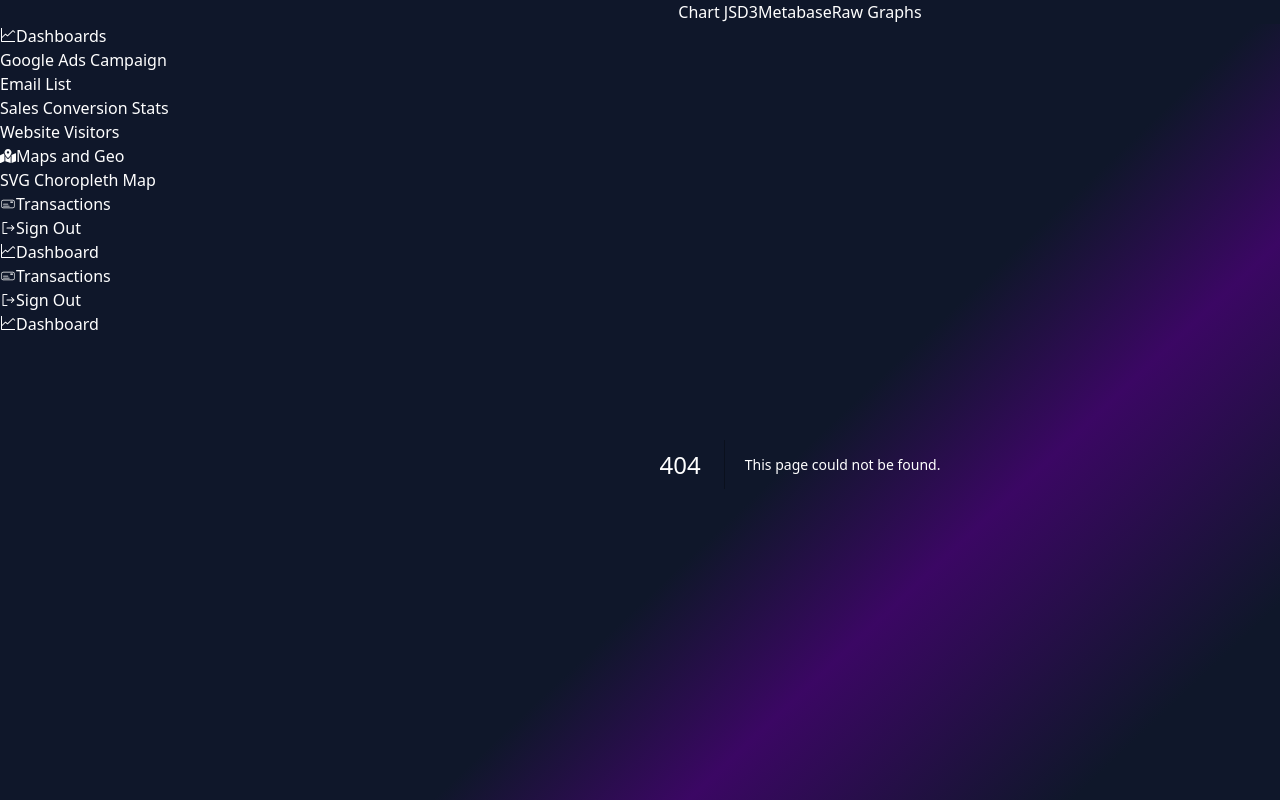
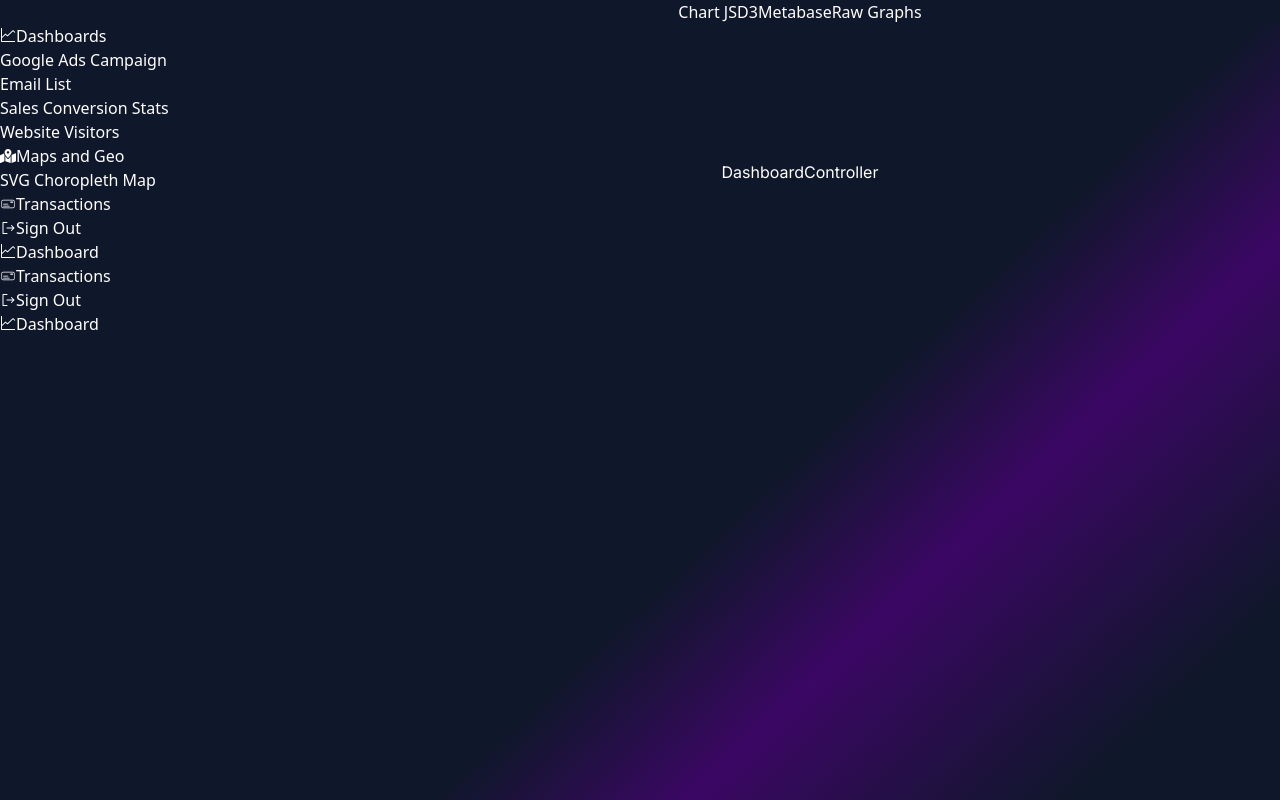
Before and after one commit to SaraDonaldson/marketing-dashboards, a Next.js app in the folder marketing-dashboards/: page /dashboard in a window 1280 px wide. Before the commit this address had no page. Shown: the top 800 px of the page. Built offline with nearby package versions, Linux system fonts and the light colour scheme.

Commit message:
update dashboard routes

```diff
--- /dev/null
+++ b/marketing-dashboards/Components/controllers/Dashboard/DashboardController.tsx
@@ -0,0 +1,9 @@
+import React from 'react'
+
+function DashboardController() {
+  return (
+    <div>DashboardController</div>
+  )
+}
+
+export default DashboardController
--- /dev/null
+++ b/marketing-dashboards/app/dashboard/adscampaign/page.tsx
@@ -0,0 +1,9 @@
+import React from 'react'
+
+function page() {
+  return (
+    <div>Ads Campaign</div>
+  )
+}
+
+export default page
--- /dev/null
+++ b/marketing-dashboards/app/dashboard/page.tsx
@@ -0,0 +1,9 @@
+import DashboardController from "@/Components/controllers/Dashboard/DashboardController";
+
+export default function Dashboard() {
+    return (
+      <main className="flex min-h-screen flex-col items-center justify-between p-24">
+        <DashboardController/>
+      </main>
+    );
+  }
```
